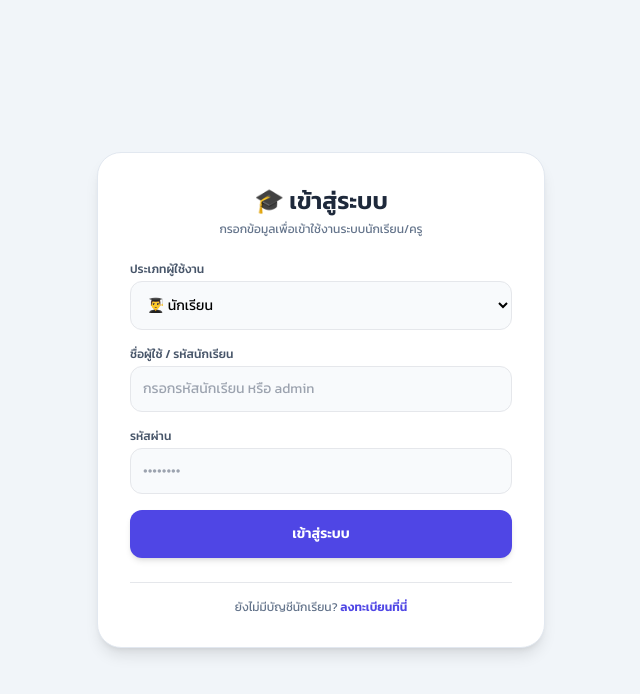
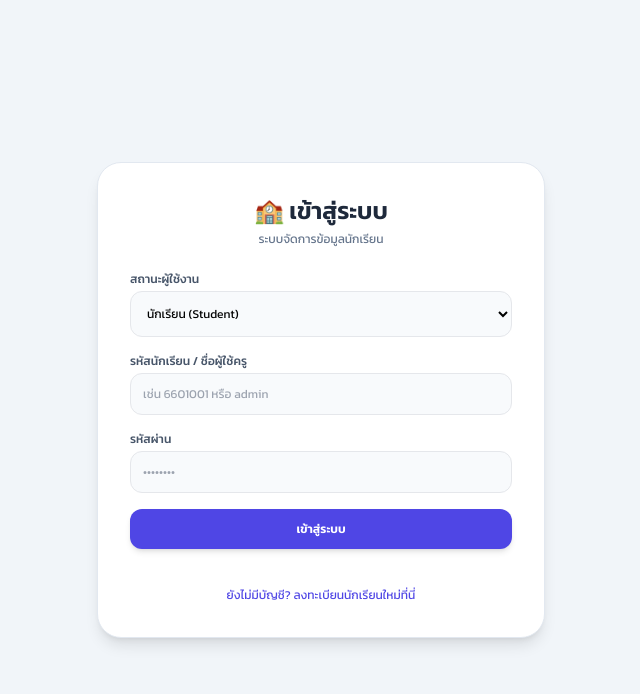
Before and after one commit to sittisak2009/student-web, a Flask app: page /login in a window 1280 px wide. Shown: the top 694 px of the page, without its empty margins (319-959 px from the left). Run offline with Flask 3, Linux system fonts and the light colour scheme; some libraries are stand-ins or nearby versions.

Commit message:
Refactor login page layout and labels

```diff
--- a/templates/login.html
+++ b/templates/login.html
@@ -3,28 +3,25 @@
 <head>
     <meta charset="UTF-8">
     <meta name="viewport" content="width=device-width, initial-scale=1.0">
-    <title>เข้าสู่ระบบ - ระบบจัดการข้อมูลนักเรียน</title>
+    <title>เข้าสู่ระบบ</title>
     <script src="https://cdn.tailwindcss.com"></script>
     <link href="https://fonts.googleapis.com/css2?family=Kanit:wght@300;400;500;600&display=swap" rel="stylesheet">
     <style> body { font-family: 'Kanit', sans-serif; } </style>
 </head>
 <body class="bg-slate-100 min-h-screen flex items-center justify-center p-4">
-
     <div class="bg-white p-8 rounded-3xl shadow-lg border border-slate-200 w-full max-w-md space-y-6">
-
-        <div class="text-center space-y-1">
-            <h1 class="text-2xl font-bold text-slate-800">🎓 เข้าสู่ระบบ</h1>
-            <p class="text-slate-500 text-xs">กรอกข้อมูลเพื่อเข้าใช้งานระบบนักเรียน/ครู</p>
+        <div class="text-center">
+            <h1 class="text-2xl font-bold text-slate-800">🏫 เข้าสู่ระบบ</h1>
+            <p class="text-xs text-slate-500 mt-1">ระบบจัดการข้อมูลนักเรียน</p>
         </div>
 
-        <!-- แถบแสดงข้อความแจ้งเตือนความผิดพลาด -->
         {% with messages = get_flashed_messages(with_categories=true) %}
           {% if messages %}
             {% for category, message in messages %}
-              <div class="p-3.5 rounded-xl text-xs font-medium border text-center
+              <div class="p-3 rounded-xl text-xs font-medium text-center border
                   {% if category == 'success' %}bg-emerald-50 text-emerald-700 border-emerald-200
                   {% elif category == 'error' %}bg-rose-50 text-rose-700 border-rose-200
-                  {% else %}bg-sky-50 text-sky-700 border-sky-200{% endif %}">
+                  {% else %}bg-indigo-50 text-indigo-700 border-indigo-200{% endif %}">
                   {{ message }}
               </div>
             {% endfor %}
@@ -32,35 +29,32 @@
         {% endwith %}
 
         <form action="/login" method="POST" class="space-y-4">
-
             <div>
-                <label class="block text-xs font-medium text-slate-600 mb-1">ประเภทผู้ใช้งาน</label>
-                <select name="role" class="w-full p-3 bg-slate-50 border rounded-xl text-sm outline-none focus:ring-2 focus:ring-indigo-500">
-                    <option value="student">👨‍🎓 นักเรียน</option>
-                    <option value="teacher">👨‍🏫 ครูประจำชั้น / แอดมิน</option>
+                <label class="block text-xs font-medium text-slate-600 mb-1">สถานะผู้ใช้งาน</label>
+                <select name="role" class="w-full p-3 bg-slate-50 border rounded-xl text-xs outline-none focus:ring-2 focus:ring-indigo-500">
+                    <option value="student">นักเรียน (Student)</option>
+                    <option value="teacher">ครูประจำชั้น (Teacher)</option>
                 </select>
             </div>
 
             <div>
-                <label class="block text-xs font-medium text-slate-600 mb-1">ชื่อผู้ใช้ / รหัสนักเรียน</label>
-                <input type="text" name="username" required placeholder="กรอกรหัสนักเรียน หรือ admin" class="w-full p-3 bg-slate-50 border rounded-xl text-sm outline-none focus:ring-2 focus:ring-indigo-500">
+                <label class="block text-xs font-medium text-slate-600 mb-1">รหัสนักเรียน / ชื่อผู้ใช้ครู</label>
+                <input type="text" name="username" placeholder="เช่น 6601001 หรือ admin" required class="w-full p-3 bg-slate-50 border rounded-xl text-xs outline-none focus:ring-2 focus:ring-indigo-500">
             </div>
 
             <div>
                 <label class="block text-xs font-medium text-slate-600 mb-1">รหัสผ่าน</label>
-                <input type="password" name="password" required placeholder="••••••••" class="w-full p-3 bg-slate-50 border rounded-xl text-sm outline-none focus:ring-2 focus:ring-indigo-500">
+                <input type="password" name="password" placeholder="••••••••" required class="w-full p-3 bg-slate-50 border rounded-xl text-xs outline-none focus:ring-2 focus:ring-indigo-500">
             </div>
 
-            <button type="submit" class="w-full py-3.5 bg-indigo-600 hover:bg-indigo-700 text-white rounded-xl text-sm font-semibold transition shadow-md">
+            <button type="submit" class="w-full py-3 bg-indigo-600 hover:bg-indigo-700 text-white rounded-xl text-xs font-semibold transition shadow-md">
                 เข้าสู่ระบบ
             </button>
         </form>
 
-        <div class="text-center border-t pt-4">
-            <p class="text-xs text-slate-500">ยังไม่มีบัญชีนักเรียน? <a href="/register" class="text-indigo-600 font-semibold hover:underline">ลงทะเบียนที่นี่</a></p>
+        <div class="text-center pt-2">
+            <a href="/register" class="text-xs text-indigo-600 hover:underline">ยังไม่มีบัญชี? ลงทะเบียนนักเรียนใหม่ที่นี่</a>
         </div>
-
     </div>
-
 </body>
-</html>
+        </html>
```
